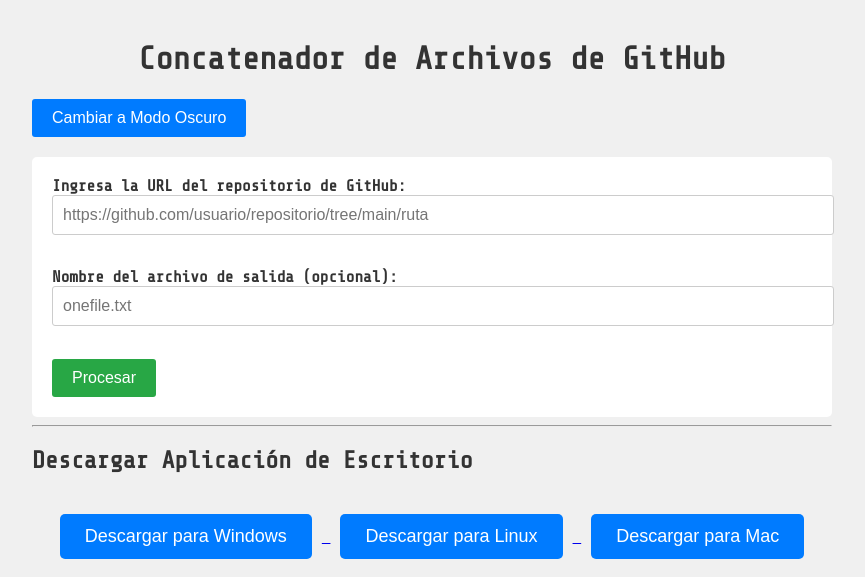
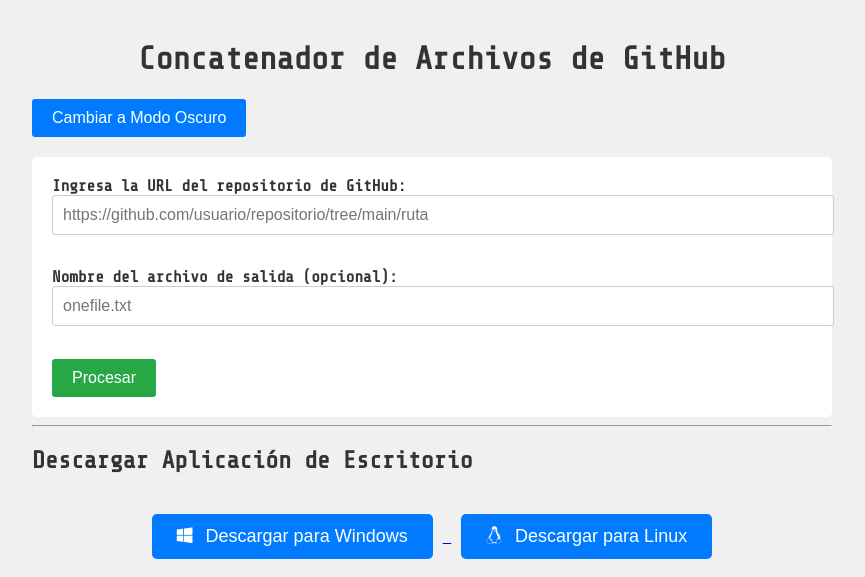
Before and after one commit to developer-lifee/github-concatenator, a Flask app: page / in a window 1280 px wide. Shown: the top 577 px of the page, without its empty margins (208-1073 px from the left). Run offline with Flask 3, Linux system fonts and the light colour scheme.

Commit message:
Add icons to download buttons in index.html and adjust styles for better spacing

```diff
--- a/github-concatenator/static/styles.css
+++ b/github-concatenator/static/styles.css
@@ -170,3 +170,6 @@ body.dark-mode .download-button:hover {
     background-color: #0f0;
     color: #000;
 }
+.download-button i {
+    margin-right: 8px; /* Espacio entre el ícono y el texto */
+}
--- a/github-concatenator/templates/index.html
+++ b/github-concatenator/templates/index.html
@@ -4,6 +4,7 @@
     <meta charset="UTF-8">
     <title>Concatenador de Archivos de GitHub</title>
     <link rel="stylesheet" href="{{ url_for('static', filename='styles.css') }}">
+    <link rel="stylesheet" href="https://cdnjs.cloudflare.com/ajax/libs/font-awesome/6.0.0-beta3/css/all.min.css">
 <script async src="https://pagead2.googlesyndication.com/pagead/js/adsbygoogle.js?client=ca-pub-5597925435997242"
      crossorigin="anonymous"></script>
     <link href="https://fonts.googleapis.com/css2?family=Share+Tech+Mono&display=swap" rel="stylesheet">
@@ -28,13 +29,19 @@
         <h2>Descargar Aplicación de Escritorio</h2>
         <div class="download-buttons">
 <a href="{{ url_for('static', filename='executables/your_app_windows.exe') }}" download>
-                <button class="download-button">Descargar para Windows</button>
+    <button class="download-button">
+        <i class="fab fa-windows"></i> Descargar para Windows
+    </button>
 </a>
 <a href="{{ url_for('static', filename='executables/your_app_linux') }}" download>
-                <button class="download-button">Descargar para Linux</button>
+    <button class="download-button">
+        <i class="fab fa-linux"></i> Descargar para Linux
+    </button>
 </a>
 <a href="{{ url_for('static', filename='executables/your_app_mac.dmg') }}" download>
-                <button class="download-button">Descargar para Mac</button>
+    <button class="download-button">
+        <i class="fab fa-apple"></i> Descargar para Mac
+    </button>
 </a>
         </div>
 
```
Lines whose indentation alone changed are shown as unchanged.
